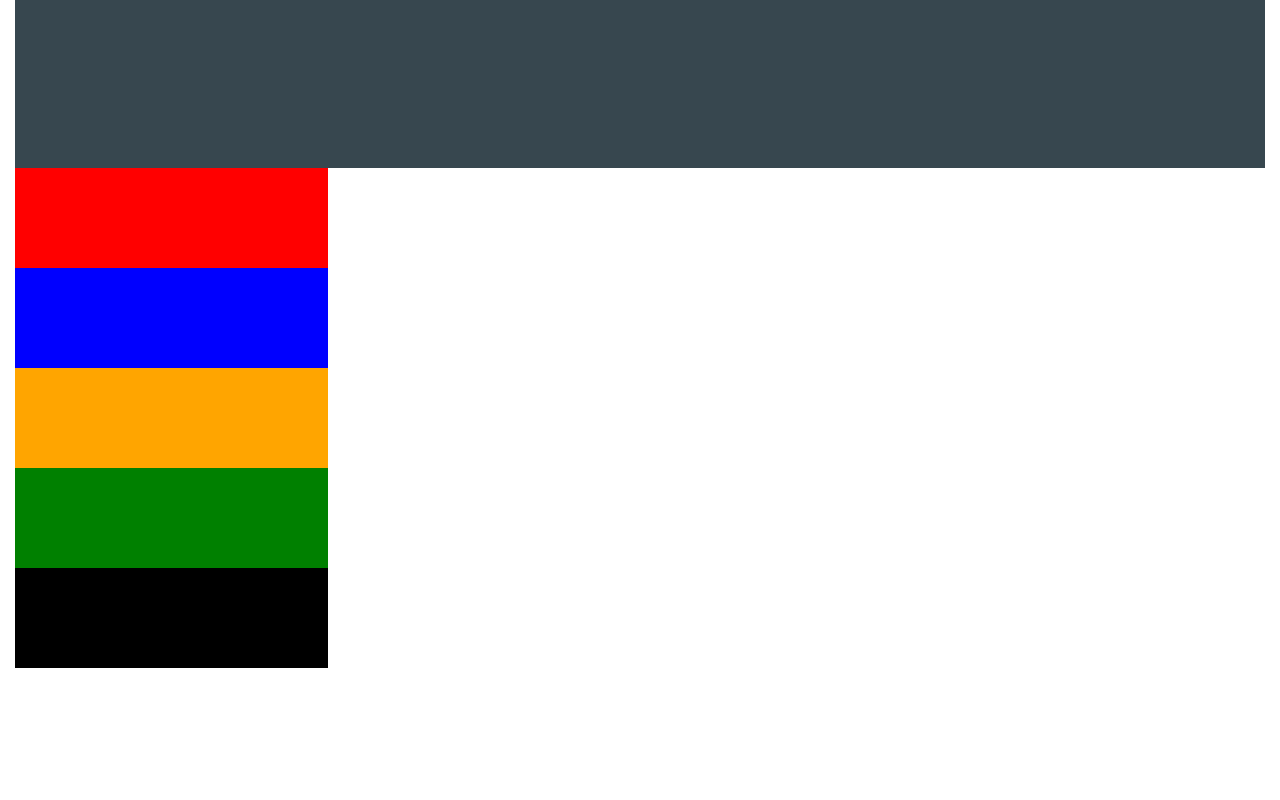
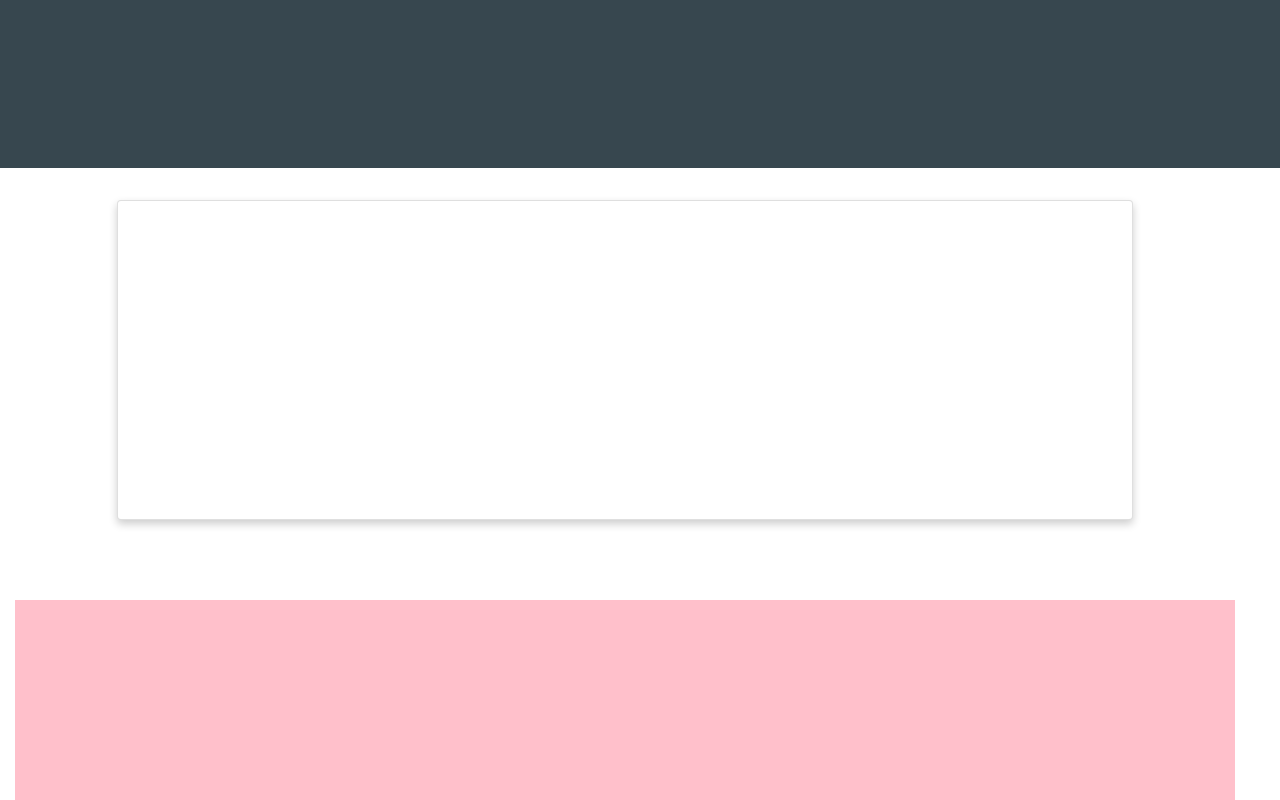
Before and after one commit to Kranuh/portfolio_website, a website: page dist/index.html in a window 1280 px wide. Shown: the part 632-1432 px from the top of the page. Before the commit the page ends 1300 px from the top, so only its background shows below. Drawn offline with nearby package versions, Linux system fonts and the light colour scheme; a small style sheet from the web is missing.

Commit message:
Added card block

```diff
--- a/dist/css/main.css
+++ b/dist/css/main.css
@@ -7,6 +7,37 @@
 .header_background {
   background-color: #37474f;
   height: 100vh;
+}
+
+.page_background {
+  background-color: #263238;
+  height: 100%;
+  margin: 0;
+}
+
+.card {
+    /* Add shadows to create the "card" effect */
+    background-color: #FAFAFA;
+    box-shadow: 0 4px 8px 0 rgba(0,0,0,0.2);
+    transition: 0.3s;
+}
+
+/* On mouse-over, add a deeper shadow */
+.card:hover {
+    box-shadow: 0 8px 16px 0 rgba(0,0,0,0.2);
+}
+
+.first_card_background {
+  height: 40vh;
+  margin-top: 4vh;
+  margin-left: 0vh;
+  margin-right: 0vh;
+}
+
+.container-fluid {
+   padding:0;
+   padding-bottom:0;
+   margin:0;
 }
 
 .flex {
@@ -76,6 +107,15 @@
 
 @media(max-width: 500px) {
   .header_background {
-    height: 40vh;
+    height: 60vh;
   }
 }
+
+@media(max-width: 500px) {
+  .first_card_background {
+    height: 30vh;
+    margin-top: -8vh;
+    margin-left: 4vh;
+    margin-right: 4vh;
+  }
+}
--- a/dist/index.html
+++ b/dist/index.html
@@ -13,46 +13,51 @@
 </head>
 
 <body>
-  <div class="container-fluid">
+  <!-- main container -->
+  <div class="container-fluid" style="height:100%;">
+    <div class="row" style="height:100%;">
       <div class="container-fluid header_background">
         <div class="container match_parent">
-
+          <!-- intro name -->
           <div class="row vertical-center" style="height:50%;">
             <div class="vertical-bottom col-xs-8 col-sm-8 col-md-10 offset-xs-2 offset-sm-2 offset-md-1">
               <display class="header_text">Hi, I'm Tim and I</display>
             </div>
           </div>
 
-        <div class="row vertical-center" style="height:50%;">
+          <!-- typed.js -->
+          <div class="row vertical-center" style="height:300px;">
             <div class="vertical-top col-xs-8 col-sm-8 col-md-10 offset-xs-2 offset-sm-2 offset-md-1">
               <h1 class="element header_text" style="display:inline;"></h1>
             </div>
           </div>
-
-        <div class "row">
         </div>
       </div>
     </div>
 
-    <div class "row">
-      <div class="col-3 rellax" style="background-color:red;height:100px;"></div>
+
+    <div class="row page_background" style="height:100%;"></div>
+      <!-- CARD VIEW 1 -->
+      <div class="col-12">
+        <div class="row match_parent" >
+          <div class="col-xs-12 col-md-10 offset-md-1 relax card first_card_background" data-rellax-speed="7" data-rellax-zindex="1">
+
+          </div>
         </div>
 
-    <div class "row">
-      <div class="col-3 rellax" data-rellax-speed="7" style="background-color:blue;height:100px;"></div>
+
+        <!-- spacer -->
+        <div class="row match_parent" style="margin-top:10vh;"></div>
+
+
+        <div class="row match_parent" style="background-color:pink;height:200px;"></div>
+
       </div>
 
-    <div class "row">
-      <div class="col-3 rellax" data-rellax-speed="2" style="background-color:orange;height:100px;"></div>
     </div>
 
-    <div class "row">
-      <div class="col-3 rellax" data-rellax-speed="4" style="background-color:green;height:100px;"></div>
   </div>
 
-    <div class "row">
-      <div class="col-3 rellax" data-rellax-speed="7" style="background-color:black;height:100px;"></div>
-    </div>
   </div>
   <!-- Latest compiled and minified CSS -->
   <link rel="stylesheet" href="https://maxcdn.bootstrapcdn.com/bootstrap/4.0.0/css/bootstrap.min.css">
```
Lines whose indentation alone changed are shown as unchanged.
